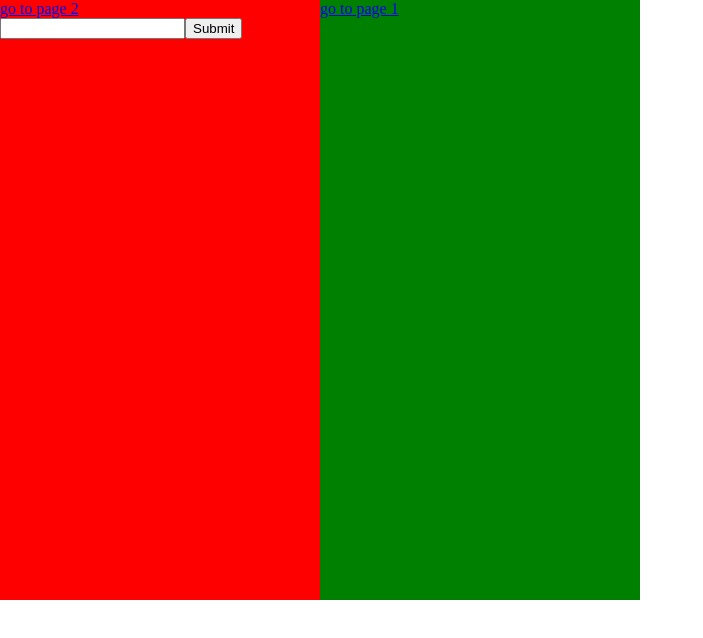
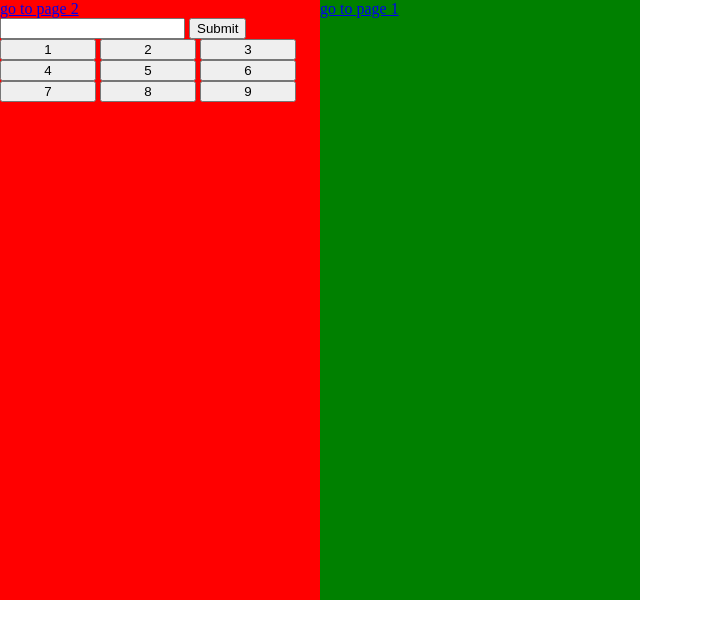
Before and after one commit to alexdmejias/amejias101.github.com, a plain HTML site: page index.html in a window 1280 px wide. Shown: the whole page, without its empty margins (0-703 px from the left). Drawn offline with nearby package versions, Linux system fonts and the light colour scheme.

Commit message:
added the files

```diff
--- a/index.html
+++ b/index.html
@@ -60,13 +60,26 @@
 	.display{
 		left:0px;
 	}
+	.num{width:30%}
 
 	</style>
 </head>
 <body>
 	<div id="one" class="display">
 		<a href="#" title="" id="pageTwoLink">go to page 2</a>
-		<form action=""><input type=""/><input type="submit"/></form>
+		<form action="">
+			<input type=""/>
+			<input type="submit"/>
+			<input type="button" class="num" value="1"/>
+			<input type="button" class="num" value="2"/>
+			<input type="button" class="num" value="3"/>
+			<input type="button" class="num" value="4"/>
+			<input type="button" class="num" value="5"/>
+			<input type="button" class="num" value="6"/>
+			<input type="button" class="num" value="7"/>
+			<input type="button" class="num" value="8"/>
+			<input type="button" class="num" value="9"/>
+		</form>
 	</div>
 	<div id="two" class="hidden">
 		<a href="#" title="" id="pageOneLink">go to page 1</a>
```
